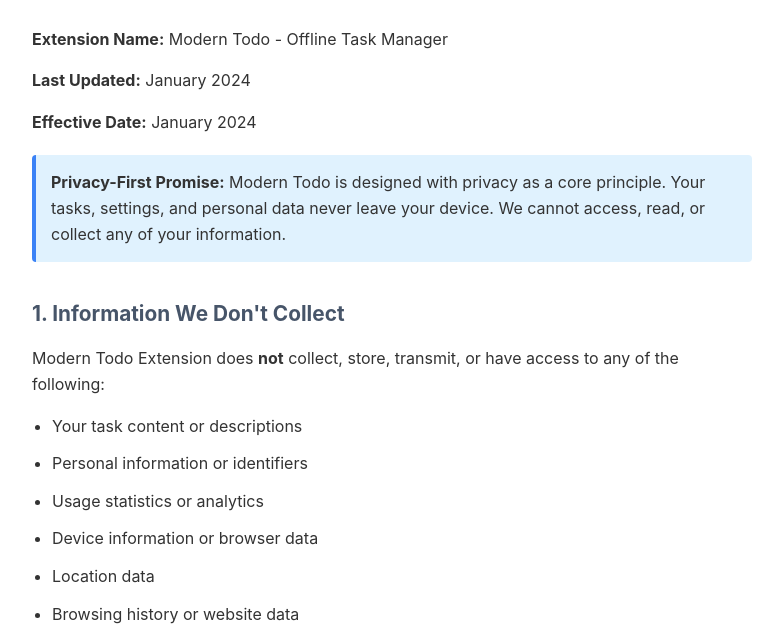
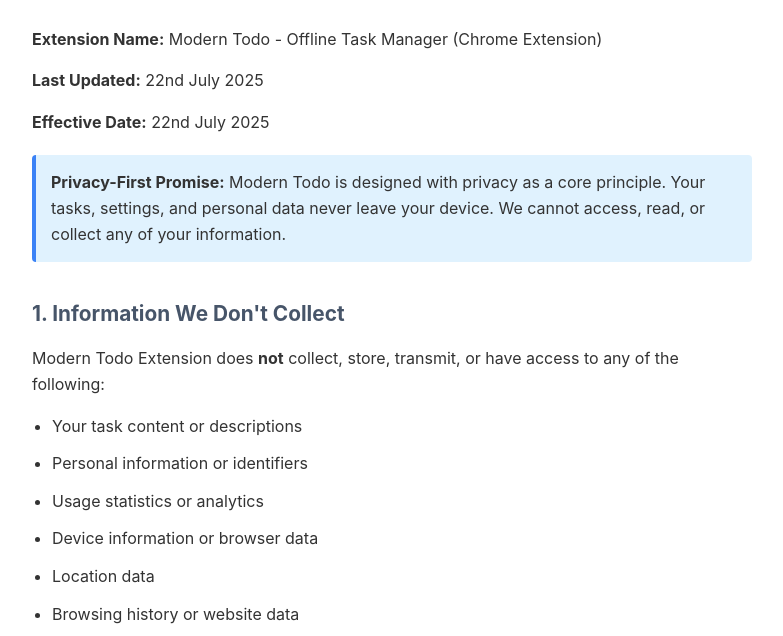
Before and after one commit to rakshit1994/modern-todo, a browser extension: page index.html in a window 1280 px wide. Shown: the part 149-785 px from the top of the page, without its empty margins (248-1031 px from the left). Drawn offline with Linux system fonts and the light colour scheme.

Commit message:
Update index.html
Updated date

```diff
--- a/index.html
+++ b/index.html
@@ -76,9 +76,9 @@
 <body>
     <div class="container">
         <h1>Privacy Policy</h1>
-        <p><strong>Extension Name:</strong> Modern Todo - Offline Task Manager</p>
-        <p><strong>Last Updated:</strong> January 2024</p>
-        <p><strong>Effective Date:</strong> January 2024</p>
+        <p><strong>Extension Name:</strong> Modern Todo - Offline Task Manager (Chrome Extension)</p>
+        <p><strong>Last Updated:</strong> 22nd July 2025</p>
+        <p><strong>Effective Date:</strong> 22nd July 2025</p>
 
         <div class="highlight">
             <strong>Privacy-First Promise:</strong> Modern Todo is designed with privacy as a core principle. Your tasks, settings, and personal data never leave your device. We cannot access, read, or collect any of your information.
```
